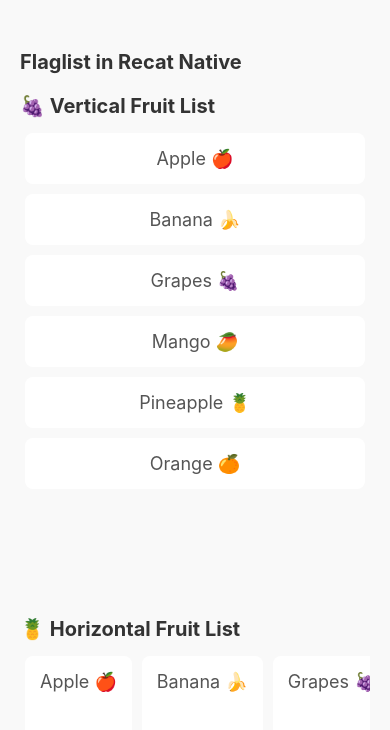
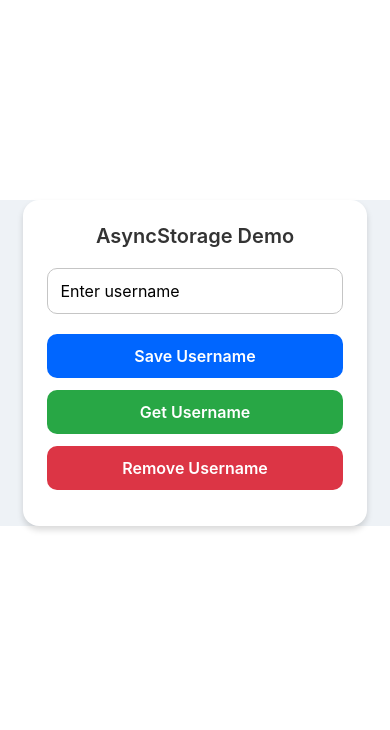
Before and after one commit to vikashsharma0707/React_Native_Coding_Challenge, a React Native app: screen / in a window 390 px wide. Shown: the top 730 px of the page. Built offline with nearby package versions, Linux system fonts and the light colour scheme.

Commit message:
AsyncStorgae in react native

```diff
--- a/App.jsx
+++ b/App.jsx
@@ -1,78 +1,228 @@
-// // import { View } from "react-native"
-// // import Counter from "./src/Counter";
-// // import SignupForm from "./src/SignupForm";
-// // import AlertBox from "./src/Alert/AlertBox";
-// // import ToastMessage from "./src/Alert/ToastMessage";
+// // // // import { View } from "react-native"
+// // // // import Counter from "./src/Counter";
+// // // // import SignupForm from "./src/SignupForm";
+// // // // import AlertBox from "./src/Alert/AlertBox";
+// // // // import ToastMessage from "./src/Alert/ToastMessage";
+
+import { View } from "react-native"
+import AsyncStorage from "./src/AsyncStorage/AsyncStorage";
+import AsyncStorageDemo from "./src/AsyncStorage/AsyncStorage";
 
 
 
 
 
 
-// // const App=()=>{
-// //   return(
-// //     <View>
-// // {/* <Counter/> */}
-// // {/* <SignupForm/> */}
 
+
+// // // // const App=()=>{
+// // // //   return(
+// // // //     <View>
+// // // // {/* <Counter/> */}
+// // // // {/* <SignupForm/> */}
+
+// // // //     </View>
+// // // //   )
+// // // // }
+
+// // // // export default App;
+
+
+// // // // App.jsx or AlertBox.jsx
+
+// // // import React from 'react';
+// // // import { View, TouchableOpacity, Text, Alert, StyleSheet } from 'react-native';
+// // // import Toast from 'react-native-toast-message';
+
+// // // const App = () => {
+// // //   const showToast = () => {
+// // //     Toast.show({
+// // //       type: 'success',
+// // //       text1: 'Toast Message 🎉',
+// // //       text2: 'This is a React Native toast!',
+// // //       position: 'top',
+// // //     });
+// // //   };
+
+// // //   const showAlert = () => {
+// // //     Alert.alert(
+// // //       'Confirmation ⚠️',
+// // //       'Do you want to continue?',
+// // //       [
+// // //         {
+// // //           text: 'Cancel',
+// // //           onPress: () => console.log('Cancel Pressed'),
+// // //           style: 'cancel',
+// // //         },
+// // //         {
+// // //           text: 'OK',
+// // //           onPress: () => console.log('OK Pressed'),
+// // //         },
+// // //       ],
+// // //       { cancelable: true }
+// // //     );
+// // //   };
+
+// // //   return (
+// // //     <View style={styles.container}>
+
+// // //     <Text style={styles.heading}>Alert and Toast Message</Text>
+
+// // //       {/* Toast Button */}
+// // //       <TouchableOpacity style={styles.toastBtn} onPress={showToast}>
+// // //         <Text style={styles.btnText}>Show Toast</Text>
+// // //       </TouchableOpacity>
+
+// // //       {/* Alert Button */}
+// // //       <TouchableOpacity style={styles.alertBtn} onPress={showAlert}>
+// // //         <Text style={styles.btnText}>Show Alert</Text>
+// // //       </TouchableOpacity>
+
+// // //       <Toast />
+// // //     </View>
+// // //   );
+// // // };
+
+// // // export default App;
+
+// // // const styles = StyleSheet.create({
+// // //   container: {
+// // //     marginTop: 200,
+// // //     flex: 1,
+// // //     justifyContent: 'center',
+// // //     alignItems: 'center',
+// // //     gap: 20,
+// // //   },
+
+// // //   heading: {
+// // //   fontSize: 24,
+// // //   fontWeight: 'bold',
+// // //   textAlign: 'center',
+// // //   color: '#007bff',
+// // //   marginBottom: 30,
+// // //   textTransform: 'uppercase',
+// // //   letterSpacing: 1,
+// // //   textShadowColor: 'rgba(0, 0, 0, 0.2)',
+// // //   textShadowOffset: { width: 2, height: 2 },
+// // //   textShadowRadius: 2,
+// // // },
+
+// // //   toastBtn: {
+// // //     backgroundColor: '#28a745',
+// // //     paddingVertical: 12,
+// // //     paddingHorizontal: 25,
+// // //     borderRadius: 8,
+// // //   },
+// // //   alertBtn: {
+// // //     backgroundColor: '#dc3545',
+// // //     paddingVertical: 12,
+// // //     paddingHorizontal: 25,
+// // //     borderRadius: 8,
+// // //   },
+// // //   btnText: {
+// // //     color: '#fff',
+// // //     fontSize: 16,
+// // //     fontWeight: 'bold',
+// // //   },
+// // // });
+
+// // import React from 'react';
+// // import { View, Text, FlatList, StyleSheet } from 'react-native';
+
+// // const fruits = [
+// //   { id: '1', name: 'Apple 🍎' },
+// //   { id: '2', name: 'Banana 🍌' },
+// //   { id: '3', name: 'Grapes 🍇' },
+// //   { id: '4', name: 'Mango 🥭' },
+// //   { id: '5', name: 'Pineapple 🍍' },
+// //   { id: '6', name: 'Orange 🍊' },
+// // ];
+
+// // const App = () => {
+// //   const renderItem = ({ item }) => (
+// //     <View style={styles.card}>
+// //       <Text style={styles.text}>{item.name}</Text>
 // //     </View>
-// //   )
-// // }
+// //   );
+
+// //   return (
+// //     <View style={styles.container}>
+// //       <Text style={styles.title}>Flaglist in Recat Native</Text>
+// //       <Text style={styles.title}>🍇 Vertical Fruit List</Text>
+// //       <FlatList
+// //         data={fruits}
+// //         renderItem={renderItem}
+// //         keyExtractor={(item) => item.id}
+// //       />
+
+// //       <Text style={styles.title}>🍍 Horizontal Fruit List</Text>
+// //       <FlatList
+// //         data={fruits}
+// //         renderItem={renderItem}
+// //         keyExtractor={(item) => item.id}
+// //         horizontal
+// //         showsHorizontalScrollIndicator={false}
+// //       />
+// //     </View>
+// //   );
+// // };
 
 // // export default App;
 
+// // const styles = StyleSheet.create({
+// //   container: {
+// //     flex: 1,
+// //     padding: 20,
+// //     paddingTop: 40,
+// //     backgroundColor: '#f9f9f9',
+// //   },
+// //   title: {
+// //     fontSize: 20,
+// //     fontWeight: 'bold',
+// //     marginVertical: 10,
+// //     color: '#333',
+// //   },
+// //   card: {
+// //     backgroundColor: '#fff',
+// //     padding: 15,
+// //     margin: 5,
+// //     borderRadius: 8,
+// //     elevation: 3,
+// //     minWidth: 100,
+// //     alignItems: 'center',
+// //   },
+// //   text: {
+// //     fontSize: 18,
+// //     color: '#555',
+// //   },
+// // });
 
-// // App.jsx or AlertBox.jsx
 
-// import React from 'react';
-// import { View, TouchableOpacity, Text, Alert, StyleSheet } from 'react-native';
-// import Toast from 'react-native-toast-message';
+
+
+// import React, { useState } from 'react';
+// import { Modal, View, Text, Button, StyleSheet } from 'react-native';
 
 // const App = () => {
-//   const showToast = () => {
-//     Toast.show({
-//       type: 'success',
-//       text1: 'Toast Message 🎉',
-//       text2: 'This is a React Native toast!',
-//       position: 'top',
-//     });
-//   };
-
-//   const showAlert = () => {
-//     Alert.alert(
-//       'Confirmation ⚠️',
-//       'Do you want to continue?',
-//       [
-//         {
-//           text: 'Cancel',
-//           onPress: () => console.log('Cancel Pressed'),
-//           style: 'cancel',
-//         },
-//         {
-//           text: 'OK',
-//           onPress: () => console.log('OK Pressed'),
-//         },
-//       ],
-//       { cancelable: true }
-//     );
-//   };
+//   const [modalVisible, setModalVisible] = useState(false);
 
 //   return (
 //     <View style={styles.container}>
+//       <Button title="Open Modal" onPress={() => setModalVisible(true)} />
 
-//     <Text style={styles.heading}>Alert and Toast Message</Text>
-
-//       {/* Toast Button */}
-//       <TouchableOpacity style={styles.toastBtn} onPress={showToast}>
-//         <Text style={styles.btnText}>Show Toast</Text>
-//       </TouchableOpacity>
-
-//       {/* Alert Button */}
-//       <TouchableOpacity style={styles.alertBtn} onPress={showAlert}>
-//         <Text style={styles.btnText}>Show Alert</Text>
-//       </TouchableOpacity>
-
-//       <Toast />
+//       <Modal
+//         animationType="slide" // "none", "slide", or "fade"
+//         transparent={true}    // Makes the modal background transparent
+//         visible={modalVisible}
+//         onRequestClose={() => setModalVisible(false)} // Android back button
+//       >
+//         <View style={styles.modalOverlay}>
+//           <View style={styles.modalContent}>
+//             <Text style={styles.modalText}>This is a Modal!</Text>
+//             <Button title="Close" onPress={() => setModalVisible(false)} />
+//           </View>
+//         </View>
+//       </Modal>
 //     </View>
 //   );
 // };
@@ -81,112 +231,37 @@
 
 // const styles = StyleSheet.create({
 //   container: {
-//     marginTop: 200,
 //     flex: 1,
 //     justifyContent: 'center',
-//     alignItems: 'center',
-//     gap: 20,
+//     alignItems: 'center'
 //   },
-
-//   heading: {
-//   fontSize: 24,
-//   fontWeight: 'bold',
-//   textAlign: 'center',
-//   color: '#007bff',
-//   marginBottom: 30,
-//   textTransform: 'uppercase',
-//   letterSpacing: 1,
-//   textShadowColor: 'rgba(0, 0, 0, 0.2)',
-//   textShadowOffset: { width: 2, height: 2 },
-//   textShadowRadius: 2,
-// },
-
-//   toastBtn: {
-//     backgroundColor: '#28a745',
-//     paddingVertical: 12,
-//     paddingHorizontal: 25,
-//     borderRadius: 8,
+//   modalOverlay: {
+//     flex: 1,
+//     backgroundColor: 'rgba(0,0,0,0.5)', // dim background
+//     justifyContent: 'center',
+//     alignItems: 'center'
 //   },
-//   alertBtn: {
-//     backgroundColor: '#dc3545',
-//     paddingVertical: 12,
-//     paddingHorizontal: 25,
-//     borderRadius: 8,
+//   modalContent: {
+//     width: 300,
+//     backgroundColor: 'white',
+//     padding: 20,
+//     borderRadius: 10,
+//     elevation: 5
 //   },
-//   btnText: {
-//     color: '#fff',
-//     fontSize: 16,
-//     fontWeight: 'bold',
-//   },
+//   modalText: {
+//     marginBottom: 15,
+//     textAlign: 'center',
+//     fontSize: 18
+//   }
 // });
 
-import React from 'react';
-import { View, Text, FlatList, StyleSheet } from 'react-native';
 
-const fruits = [
-  { id: '1', name: 'Apple 🍎' },
-  { id: '2', name: 'Banana 🍌' },
-  { id: '3', name: 'Grapes 🍇' },
-  { id: '4', name: 'Mango 🥭' },
-  { id: '5', name: 'Pineapple 🍍' },
-  { id: '6', name: 'Orange 🍊' },
-];
-
-const App = () => {
-  const renderItem = ({ item }) => (
-    <View style={styles.card}>
-      <Text style={styles.text}>{item.name}</Text>
+const App=()=>{
+  return(
+    <View>
+<AsyncStorageDemo/>
     </View>
-  );
-
-  return (
-    <View style={styles.container}>
-      <Text style={styles.title}>Flaglist in Recat Native</Text>
-      <Text style={styles.title}>🍇 Vertical Fruit List</Text>
-      <FlatList
-        data={fruits}
-        renderItem={renderItem}
-        keyExtractor={(item) => item.id}
-      />
-
-      <Text style={styles.title}>🍍 Horizontal Fruit List</Text>
-      <FlatList
-        data={fruits}
-        renderItem={renderItem}
-        keyExtractor={(item) => item.id}
-        horizontal
-        showsHorizontalScrollIndicator={false}
-      />
-    </View>
-  );
-};
+  )
+}
 
 export default App;
-
-const styles = StyleSheet.create({
-  container: {
-    flex: 1,
-    padding: 20,
-    paddingTop: 40,
-    backgroundColor: '#f9f9f9',
-  },
-  title: {
-    fontSize: 20,
-    fontWeight: 'bold',
-    marginVertical: 10,
-    color: '#333',
-  },
-  card: {
-    backgroundColor: '#fff',
-    padding: 15,
-    margin: 5,
-    borderRadius: 8,
-    elevation: 3,
-    minWidth: 100,
-    alignItems: 'center',
-  },
-  text: {
-    fontSize: 18,
-    color: '#555',
-  },
-});
--- a/package.json
+++ b/package.json
@@ -10,6 +10,7 @@
     "test": "jest"
   },
   "dependencies": {
+    "@react-native-async-storage/async-storage": "^2.2.0",
     "@react-native/new-app-screen": "0.80.1",
     "react": "19.1.0",
     "react-native": "0.80.1",
--- /dev/null
+++ b/src/AsyncStorage/AsyncStorage.jsx
@@ -0,0 +1,161 @@
+/* eslint-disable prettier/prettier */
+import React, { useEffect, useState } from 'react';
+import {
+  SafeAreaView,
+  View,
+  Text,
+  TextInput,
+  Pressable,
+  Alert,
+  StyleSheet,
+} from 'react-native';
+import AsyncStorage from '@react-native-async-storage/async-storage';
+
+const AsyncStorageDemo = () => {
+  const [username, setUsername] = useState('');
+  const [storedUsername, setStoredUsername] = useState('');
+
+  /* ───── AsyncStorage helpers ───── */
+  const saveUsername = async () => {
+    if (!username.trim()) {
+      Alert.alert('Validation', 'Please enter a username');
+      return;
+    }
+    await AsyncStorage.setItem('username', username.trim());
+    setUsername('');
+    getUsername();
+    Alert.alert('Success', 'Username saved');
+  };
+
+  const getUsername = async () => {
+    const saved = await AsyncStorage.getItem('username');
+    if (saved) setStoredUsername(saved);
+    else Alert.alert('Not Found', 'No username stored');
+  };
+
+  const removeUsername = async () => {
+    await AsyncStorage.removeItem('username');
+    setStoredUsername('');
+    Alert.alert('Deleted', 'Username removed');
+  };
+
+  useEffect(() => {
+    getUsername();
+  }, []);
+
+  /* ───── UI ───── */
+  return (
+    <SafeAreaView style={styles.root}>
+      <View style={styles.card}>
+        <Text style={styles.heading}>AsyncStorage Demo</Text>
+
+        <TextInput
+          style={styles.input}
+          placeholder="Enter username"
+          value={username}
+          onChangeText={setUsername}
+        />
+
+        <Pressable style={styles.btnPrimary} onPress={saveUsername}>
+          <Text style={styles.btnText}>Save Username</Text>
+        </Pressable>
+
+        <Pressable style={styles.btnSuccess} onPress={getUsername}>
+          <Text style={styles.btnText}>Get Username</Text>
+        </Pressable>
+
+        <Pressable style={styles.btnDanger} onPress={removeUsername}>
+          <Text style={styles.btnText}>Remove Username</Text>
+        </Pressable>
+
+        {!!storedUsername && (
+          <Text style={styles.result}>
+            Stored Username:{' '}
+            <Text style={styles.bold}>{storedUsername}</Text>
+          </Text>
+        )}
+      </View>
+    </SafeAreaView>
+  );
+};
+
+export default AsyncStorageDemo;
+
+/* ──────────── Styles ──────────── */
+const styles = StyleSheet.create({
+  root: {
+    flex: 1,
+    justifyContent: 'center',
+    alignItems: 'center',
+    backgroundColor: '#EEF2F6',
+    marginTop:200
+  },
+  card: {
+    width: '88%',
+    backgroundColor: '#FFFFFF',
+    borderRadius: 16,
+    padding: 24,
+    elevation: 6,                        // Android shadow
+    shadowColor: '#000',                // iOS shadow
+    shadowOffset: { width: 0, height: 4 },
+    shadowOpacity: 0.15,
+    shadowRadius: 6,
+  },
+  heading: {
+    fontSize: 20,
+    fontWeight: '600',
+    textAlign: 'center',
+    marginBottom: 20,
+    color: '#333',
+  },
+  input: {
+    borderWidth: 1,
+    borderColor: '#C5C5C5',
+    borderRadius: 10,
+    padding: 12,
+    fontSize: 16,
+    marginBottom: 20,
+  },
+  /* Buttons */
+  btnBase: {
+    borderRadius: 10,
+    paddingVertical: 12,
+    alignItems: 'center',
+    marginBottom: 12,
+  },
+  btnPrimary: {
+    backgroundColor: '#0066FF',
+    borderRadius: 10,
+    paddingVertical: 12,
+    alignItems: 'center',
+    marginBottom: 12,
+  },
+  btnSuccess: {
+    backgroundColor: '#28A745',
+    borderRadius: 10,
+    paddingVertical: 12,
+    alignItems: 'center',
+    marginBottom: 12,
+  },
+  btnDanger: {
+    backgroundColor: '#DC3545',
+    borderRadius: 10,
+    paddingVertical: 12,
+    alignItems: 'center',
+    marginBottom: 12,
+  },
+  btnText: {
+    color: '#FFF',
+    fontSize: 16,
+    fontWeight: '600',
+  },
+  result: {
+    marginTop: 16,
+    fontSize: 16,
+    color: '#555',
+  },
+  bold: {
+    fontWeight: 'bold',
+    color: '#000',
+  },
+});
```
Also changed, not shown: src/Models/ModelApp.jsx (added, +54 -0 lines), src/Models/model.txt (added), 1 other file (tests, documents, lock files or other folders).
